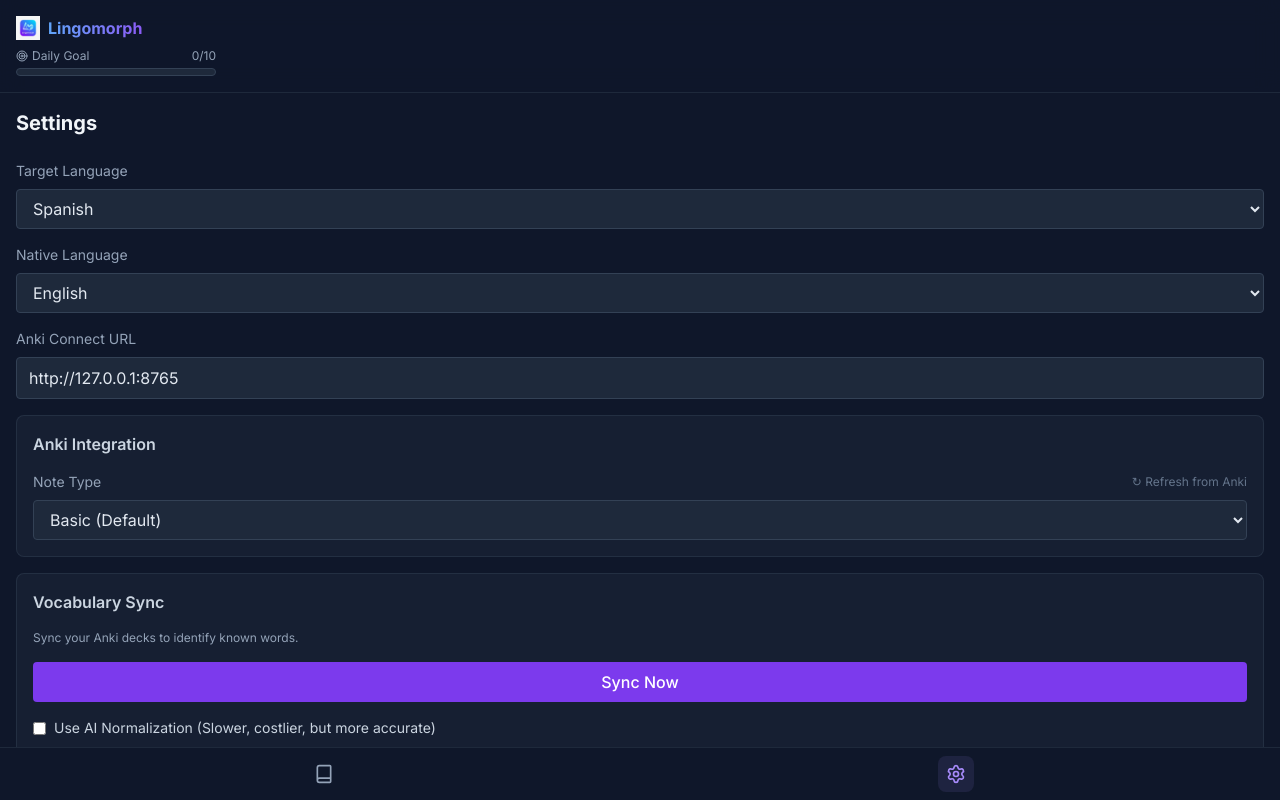
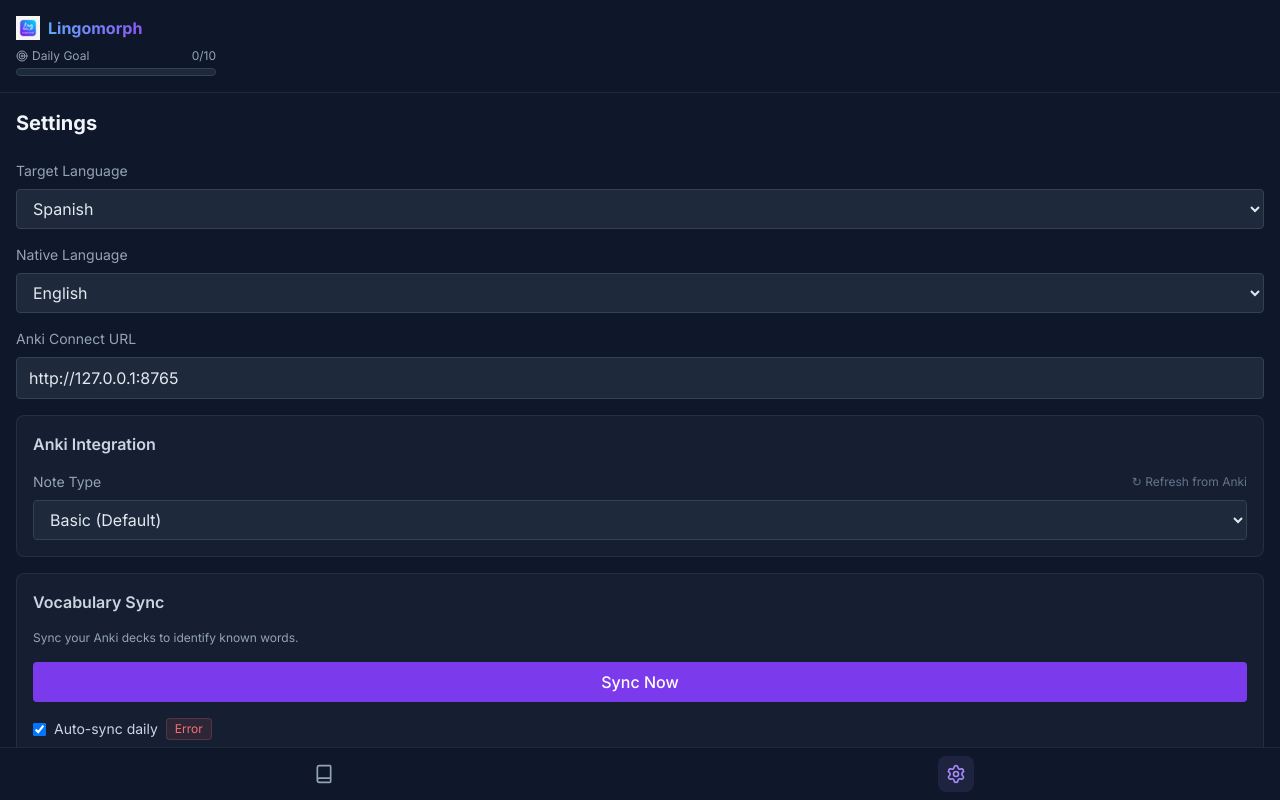
Before and after one commit to lawremi/lingomorph, a React (Vite) app: page / in a window 1280 px wide. Both pictures are taken after a click on the button 956 px from the left and 774 px from the top of the page. Built offline with nearby package versions, Linux system fonts and the light colour scheme.

Commit message:
add auto syncing while being more robust to lack of AnkiConnect

```diff
--- a/src/components/AdaptationView.tsx
+++ b/src/components/AdaptationView.tsx
@@ -15,6 +15,17 @@ export const AdaptationView: React.FC = () => {
     const [history, setHistory] = useState<AdaptedText[]>([]);
     const [loading, setLoading] = useState(false);
     const [error, setError] = useState<string | null>(null);
+    const [hasVocab, setHasVocab] = useState(false);
+
+    // Check for vocab existence
+    React.useEffect(() => {
+        chrome.storage.local.get('syncStats', (result) => {
+            const stats = result.syncStats as { totalWords: number } | undefined;
+            if (stats && stats.totalWords > 0) {
+                setHasVocab(true);
+            }
+        });
+    }, []);
 
     // Tooltip State Management
     const [activeTooltipId, setActiveTooltipId] = useState<string | null>(null);
@@ -298,6 +309,7 @@ Answer the user's question about the text, vocabulary, grammar, or culture. Keep
                                             onHover={(active) => handleWordHover(wordId, active)}
                                             onClick={handleWordClick}
                                             onAddAnki={handleAddAnki}
+                                            hasVocab={hasVocab}
                                         />
                                     );
                                 })}
--- a/src/components/InteractiveWord.tsx
+++ b/src/components/InteractiveWord.tsx
@@ -11,6 +11,7 @@ interface InteractiveWordProps {
     onHover?: (active: boolean) => void;
     onClick: (word: string, lemma: string) => void;
     onAddAnki?: (lemma: string, definition?: string) => void;
+    hasVocab?: boolean;
 }
 
 export const InteractiveWord: React.FC<InteractiveWordProps> = ({
@@ -22,7 +23,8 @@ export const InteractiveWord: React.FC<InteractiveWordProps> = ({
     isActive = false,
     onHover,
     onClick,
-    onAddAnki
+    onAddAnki,
+    hasVocab = true
 }) => {
     // Local state fallback if not controlled (backward compat)
     const [internalActive, setInternalActive] = React.useState(false);
@@ -31,6 +33,9 @@ export const InteractiveWord: React.FC<InteractiveWordProps> = ({
     const showTooltip = onHover ? isActive : internalActive;
 
     const getStatusColor = () => {
+        // If not synced yet, everything looks "normal" (white/slate-200)
+        if (!hasVocab && status === 'untracked') return 'text-slate-200';
+
         switch (status) {
             case 'untracked': return 'text-slate-400 border-b border-indigo-400/30 hover:bg-white/5'; // Gray with subtle hint
             case 'new': return 'text-blue-400 border-b border-blue-400/30 bg-blue-400/5'; // Anki New
@@ -85,7 +90,7 @@ export const InteractiveWord: React.FC<InteractiveWordProps> = ({
 
                     {definition && <div className="text-slate-400 max-w-[200px] whitespace-normal break-words">{definition}</div>}
 
-                    {status === 'untracked' && onAddAnki && (
+                    {status === 'untracked' && onAddAnki && hasVocab && (
                         <button
                             className="mt-1 w-full text-[10px] bg-violet-600 hover:bg-violet-500 text-white px-2 py-1 rounded transition-colors flex items-center justify-center gap-1 pointer-events-auto"
                             onClick={(e) => {
--- a/src/components/SettingsView.tsx
+++ b/src/components/SettingsView.tsx
@@ -256,7 +256,33 @@ export const SettingsView: React.FC = () => {
                         </div>
                     )}
 
-                    <div className="flex items-center gap-2 mt-4">
+                    <div className="flex flex-col gap-2 mt-4">
+                        <div className="flex items-center gap-2">
+                            <input
+                                type="checkbox"
+                                checked={settings.autoSync}
+                                onChange={(e) => updateSettings({ autoSync: e.target.checked })}
+                                id="autoSync"
+                                className="rounded bg-slate-700 border-slate-600 text-violet-600 focus:ring-violet-500"
+                            />
+                            <label htmlFor="autoSync" className="text-sm text-slate-300">
+                                Auto-sync daily
+                            </label>
+                            {settings.lastSyncError && (
+                                <span className="text-xs text-red-400 bg-red-400/10 px-2 py-0.5 rounded border border-red-400/20 flex items-center gap-1">
+                                    Error
+                                </span>
+                            )}
+                        </div>
+                        {settings.lastSyncError && (
+                            <div className="text-xs text-red-300 pl-6 space-y-1">
+                                <p>{settings.lastSyncError}</p>
+                                <p>
+                                    Make sure <a href="https://ankiweb.net/shared/info/2055492159" target="_blank" rel="noopener noreferrer" className="underline hover:text-white">AnkiConnect</a> is installed and Anki is running.
+                                </p>
+                            </div>
+                        )}
+                        <div className="flex items-center gap-2 mt-1">
                             <input
                                 type="checkbox"
                                 checked={settings.enableLLMNormalization}
@@ -267,6 +293,7 @@ export const SettingsView: React.FC = () => {
                             <label htmlFor="enableLLM" className="text-sm text-slate-300">
                                 Use AI Normalization (Slower, costlier, but more accurate)
                             </label>
+                        </div>
                     </div>
 
 
--- a/src/components/SidePanel.tsx
+++ b/src/components/SidePanel.tsx
@@ -11,6 +11,9 @@ export const SidePanel: React.FC = () => {
     const [activeTab, setActiveTab] = useState<Tab>('adapt');
     const { settings } = useSettings();
     const [progress, setProgress] = useState({ date: '', count: 0 });
+
+    const [syncing, setSyncing] = useState(false);
+    const { updateSettings } = useSettings();
 
     useEffect(() => {
         const loadProgress = async () => {
@@ -26,6 +29,36 @@ export const SidePanel: React.FC = () => {
         };
         loadProgress();
 
+        // Auto-Sync Logic
+        const checkAutoSync = async () => {
+            if (settings.autoSync) {
+                const storage = await chrome.storage.local.get('syncStats');
+                const syncStats = storage.syncStats as { lastSynced: number } | undefined;
+                const lastSynced = syncStats?.lastSynced || 0;
+                const oneDay = 24 * 60 * 60 * 1000;
+
+                // If never synced or > 24h ago, try to sync
+                if (Date.now() - lastSynced > oneDay) {
+                    console.log("Triggering Auto-Sync...");
+                    setSyncing(true);
+                    try {
+                        const { VocabularySyncService } = await import('../services/sync');
+                        const syncer = new VocabularySyncService(settings);
+                        await syncer.sync();
+                        // Clear any previous error on success
+                        updateSettings({ lastSyncError: undefined });
+                    } catch (e: any) {
+                        console.error("Auto-sync failed:", e);
+                        updateSettings({ lastSyncError: e.message || "Auto-sync failed" });
+                    } finally {
+                        setSyncing(false);
+                    }
+                }
+            }
+        };
+        // Small delay to ensure settings are loaded
+        const timer = setTimeout(checkAutoSync, 1000);
+
         const listener = (changes: { [key: string]: chrome.storage.StorageChange }) => {
             if (changes.dailyProgress?.newValue) {
                 const newData = changes.dailyProgress.newValue as { date: string, count: number };
@@ -39,7 +72,10 @@ export const SidePanel: React.FC = () => {
             }
         };
         chrome.storage.onChanged.addListener(listener);
-        return () => chrome.storage.onChanged.removeListener(listener);
+        return () => {
+            chrome.storage.onChanged.removeListener(listener);
+            clearTimeout(timer);
+        };
     }, []);
 
     return (
@@ -52,6 +88,7 @@ export const SidePanel: React.FC = () => {
                         <h1 className="font-bold bg-clip-text text-transparent bg-gradient-to-r from-blue-400 to-violet-500">
                             Lingomorph
                         </h1>
+                        {syncing && <span className="text-[10px] text-violet-400 animate-pulse">Syncing...</span>}
                     </div>
                 </div>
                 <ProgressBar current={progress.count} max={settings.dailyGoal} label="Daily Goal" />
--- a/src/types/index.ts
+++ b/src/types/index.ts
@@ -9,6 +9,8 @@ export interface UserSettings {
     ankiBackField: string;
     vocabularyFingerprint?: string;
     dailyGoal: number;
+    autoSync: boolean;
+    lastSyncError?: string;
     providers: Record<string, ProviderSettings>;
 }
 
@@ -28,6 +30,7 @@ export const DEFAULT_SETTINGS: UserSettings = {
     ankiBackField: 'Back',
     vocabularyFingerprint: '',
     dailyGoal: 10,
+    autoSync: true,
     providers: {
         google: { apiKey: '', model: 'gemini-3-flash-preview' },
         openai: { apiKey: '', model: 'gpt-5-mini' },
```
Lines whose indentation alone changed are shown as unchanged.
